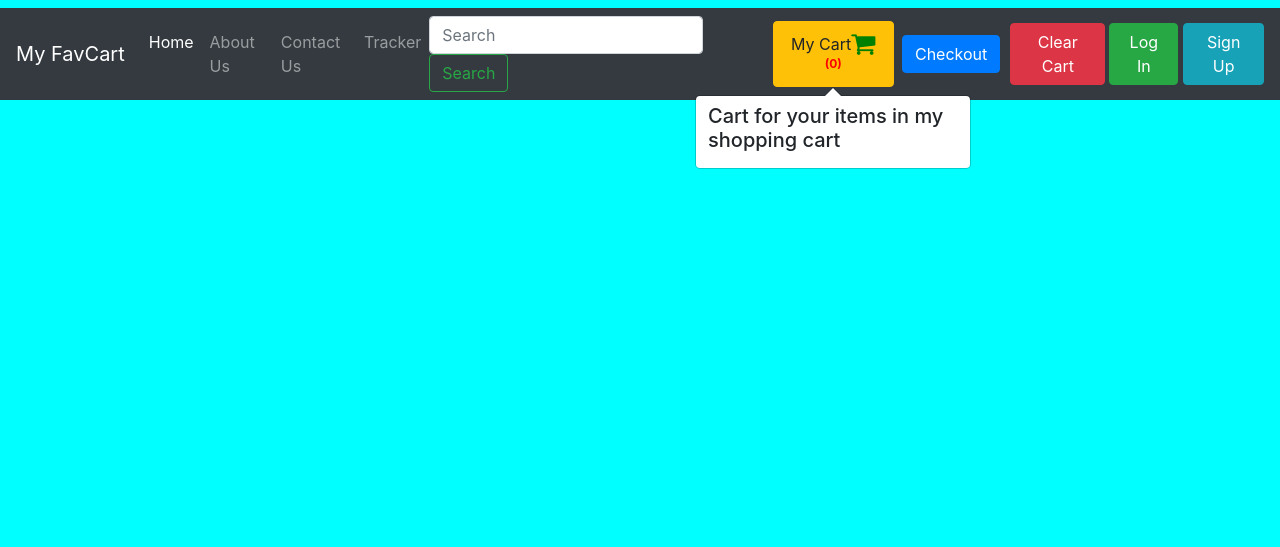
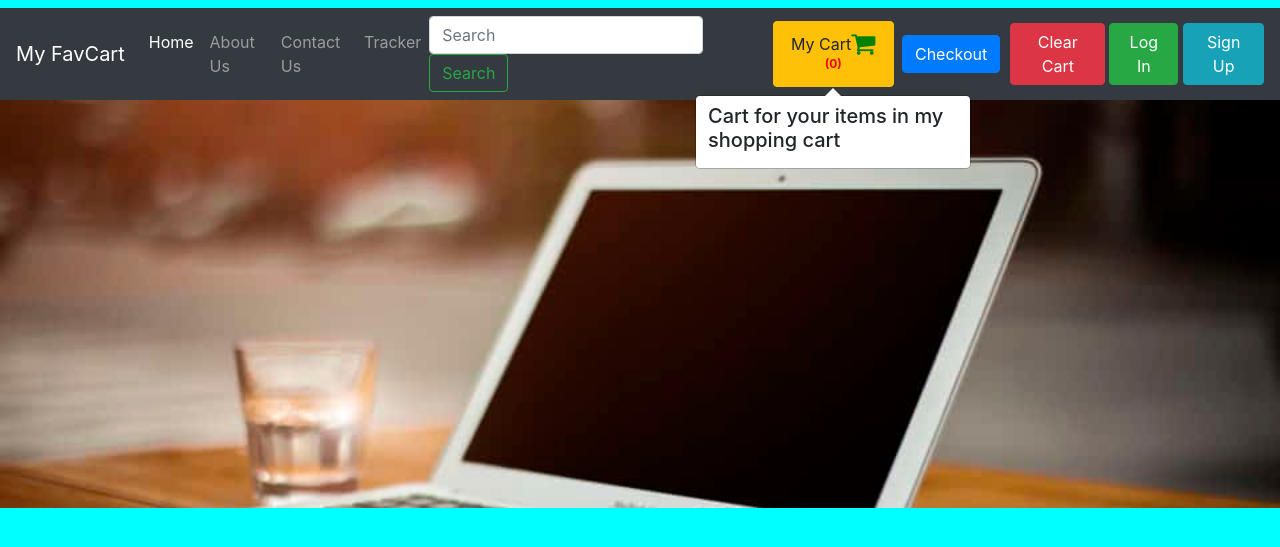
Before and after one commit to Harsh-2811/E-Commerce-FinalCommit, a Django app: template MyCart/Shopping/templates/Shopping/index.html in a window 1280 px wide. Shown: the top 547 px of the page. Run offline with Django 3.2, Linux system fonts and the light colour scheme; the template is opened without the code that fills it, so the values that code supplies are empty; some libraries are stand-ins or nearby versions.

Commit message:
Recommit Final

```diff
--- a/MyCart/Shopping/templates/Shopping/index.html
+++ b/MyCart/Shopping/templates/Shopping/index.html
@@ -47,7 +47,15 @@
             top: auto;
             bottom: auto;
         }
-
+        {% load static %}
+        .HeaderNav{
+            background-image:url('{% static "Shopping/Header.jpg" %}');
+            background-repeat:no-repeat;
+            background-size:cover;
+            height:500px;
+            width:100%;
+            margin-bottom:10px;
+        }
     </style>
 
     <title>Home Page</title>
@@ -61,7 +69,7 @@
 </head>
 
 <body style="background-color:cyan;">
-
+    <div class="HeaderNav">
     <div>
         <nav class="navbar navbar-expand-lg navbar-dark bg-dark mt-2">
             <a class="navbar-brand" href="#">My FavCart</a>
@@ -122,6 +130,7 @@ sagittis lacus vel augue laoreet rutrum faucibus." id="popcart">
             {% endif %}
 
         </nav>
+    </div>
     </div>
     {% for message in messages %}
     <div class="alert alert-{{ message.tags }} alert-dismissible fade show" role="alert">
```
Also changed, not shown: MyCart/Shopping/static/Shopping/Header.jpg (added), MyCart/db.sqlite3.
